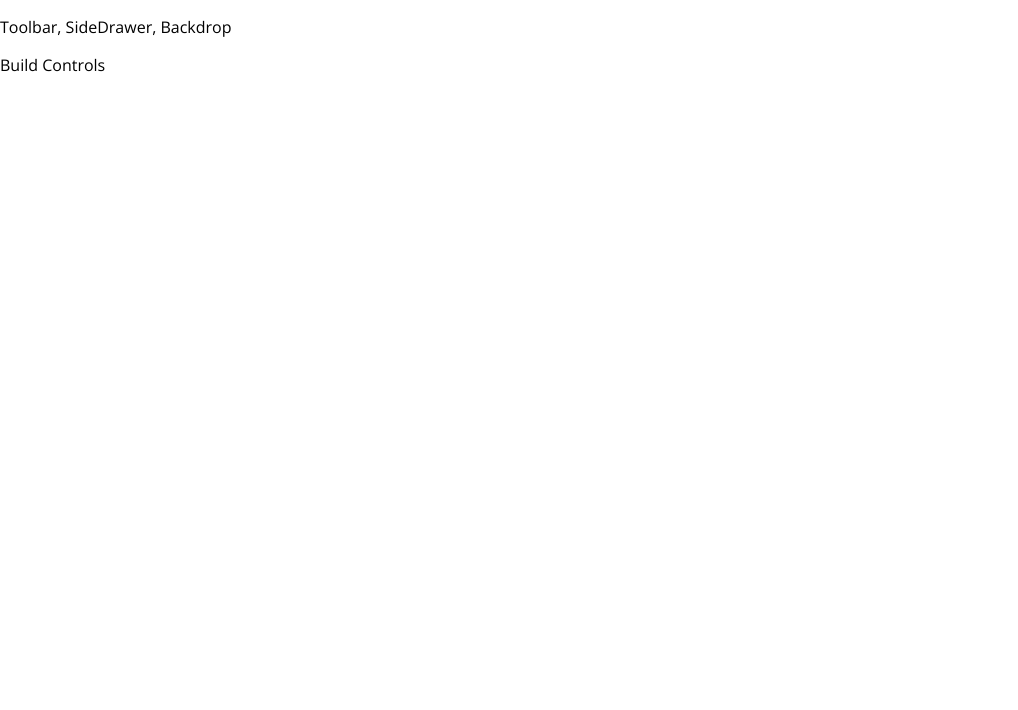
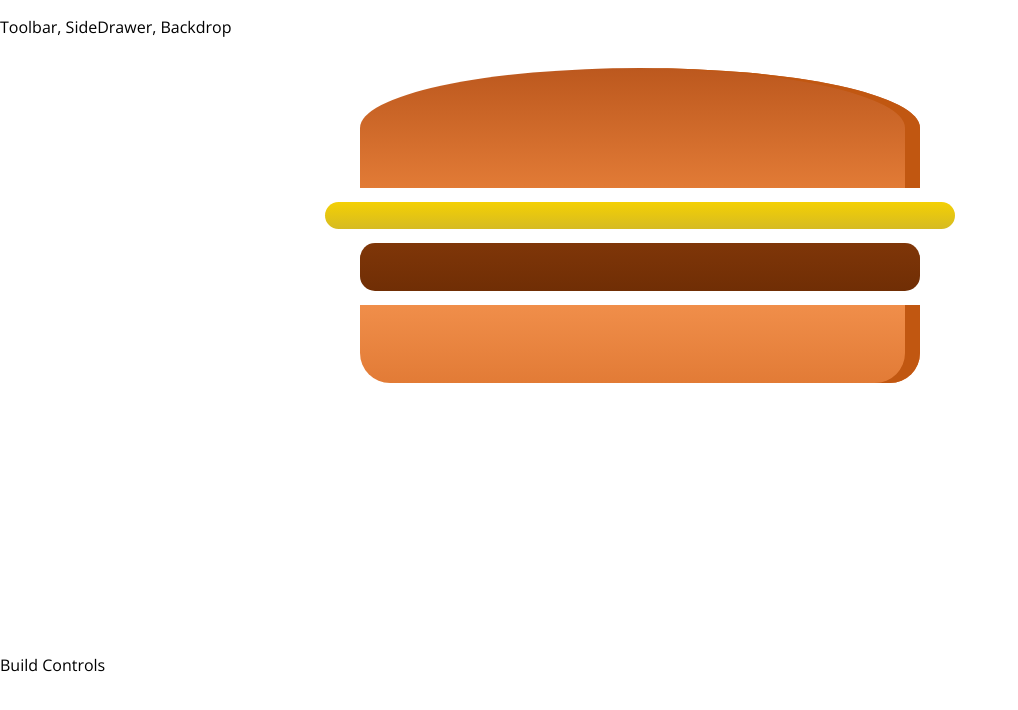
Before and after one commit to patpalmerston/burger-builder, a React (Create React App) app in the folder burger-builder/: page / in a window 1280 px wide. Shown: the top 710 px of the page, without its empty margins (0-1018 px from the left). Built offline with nearby package versions, Linux system fonts and the light colour scheme; the HTML template or start-up script is replaced by a standard one.

Commit message:
burgerbuilder css working

```diff
--- a/burger-builder/src/components/Burger/Burger.js
+++ b/burger-builder/src/components/Burger/Burger.js
@@ -1,6 +1,6 @@
 import React from 'react';
 
-import classes from './Burger.css';
+import classes from './Burger.module.css';
 import BurgerIngredient from './BurgerIngredient/BurgerIngredient';
 
 const Burger = (props) => {
--- a/burger-builder/src/components/Burger/BurgerIngredient/BurgerIngredient.js
+++ b/burger-builder/src/components/Burger/BurgerIngredient/BurgerIngredient.js
@@ -1,6 +1,6 @@
 import React, { Component } from 'react';
 import PropTypes from 'prop-types';
-import classes from './BurgerIngredient.css';
+import classes from './BurgerIngredient.module.css';
 
 class BurgerIngredient extends Component {
     render() {
--- a/burger-builder/src/components/Layout/Layout.js
+++ b/burger-builder/src/components/Layout/Layout.js
@@ -1,12 +1,12 @@
 import React from 'react';
 import Aux from '../../hoc/Auxillary';
-import classes from './Layout.css';
+import classes from './Layout.module.css';
 
 const Layout = (props) => {
     return (
         <Aux>
             <p>Toolbar, SideDrawer, Backdrop</p>
-            <main>{props.children}</main>
+            <main className={classes.Content}>{props.children}</main>
         </Aux>
     );
 };
```
Also changed, not shown: burger-builder/src/components/Burger/Burger.module.css (renamed from burger-builder/src/components/Burger/Burger.css), burger-builder/src/components/Burger/BurgerIngredient/BurgerIngredient.module.css (renamed from burger-builder/src/components/Burger/BurgerIngredient/BurgerIngredient.css), burger-builder/src/components/Layout/Layout.module.css (renamed from burger-builder/src/components/Layout/Layout.css).
